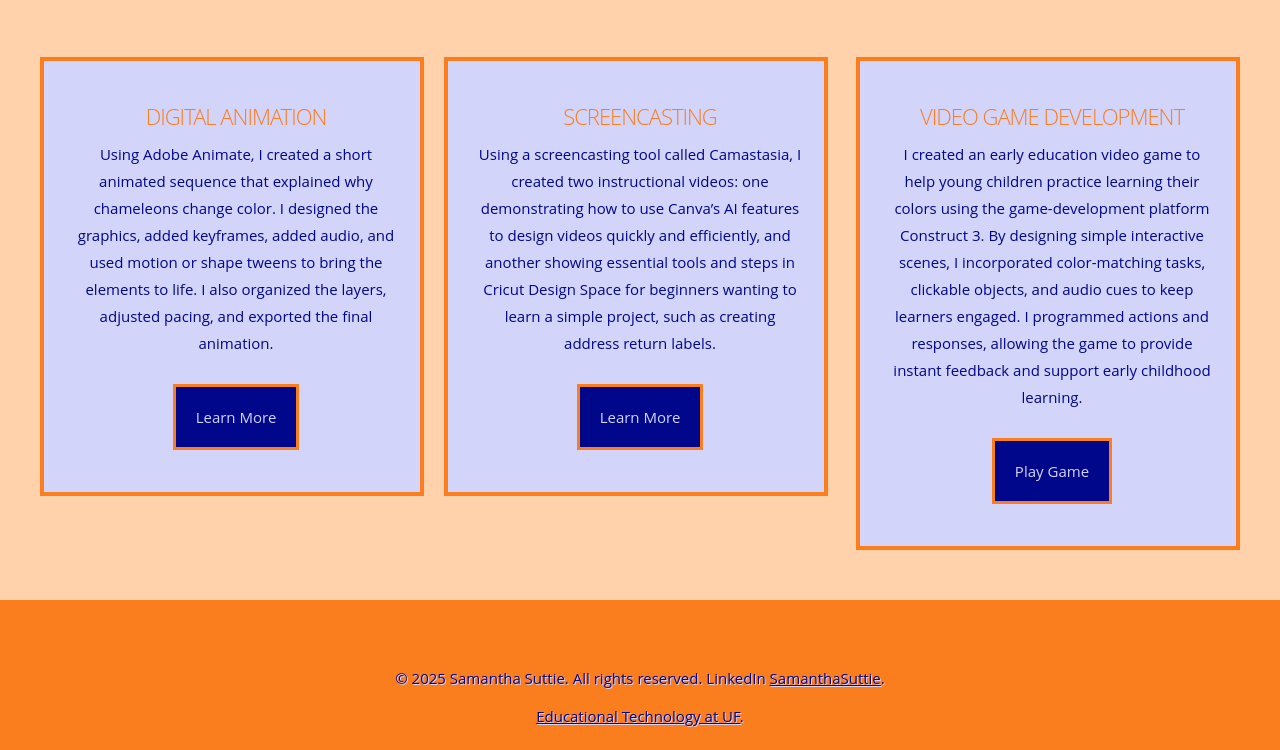
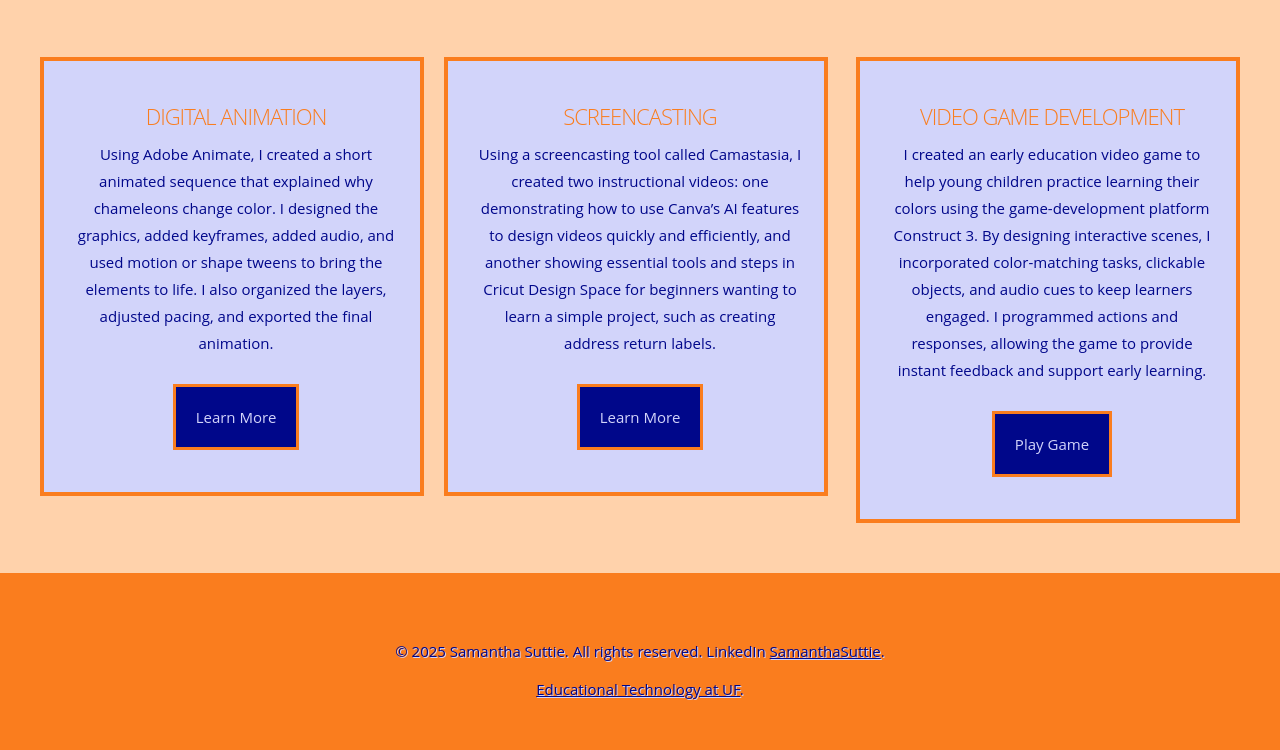
Before and after one commit to samsuttie97-eng/eportfolio, a plain HTML site: page index.html in a window 1280 px wide. Shown: the part 948-1698 px from the top of the page. After the commit the page ends 1671 px from the top, so only its background shows below. Drawn offline with Linux system fonts and the light colour scheme.

Commit message:
Update index.html

```diff
--- a/index.html
+++ b/index.html
@@ -125,7 +125,7 @@ Released   : 20130406
 			<div class="box-style">
 				<div class="content">
 					<h2>Video Game Development</h2>
-					<p>I created an early education video game to help young children practice learning their colors using the game-development platform Construct 3. By designing simple interactive scenes, I incorporated color-matching tasks, clickable objects, and audio cues to keep learners engaged. I programmed actions and responses, allowing the game to provide instant feedback and support early childhood learning.</p>
+					<p>I created an early education video game to help young children practice learning their colors using the game-development platform Construct 3. By designing interactive scenes, I incorporated color-matching tasks, clickable objects, and audio cues to keep learners engaged. I programmed actions and responses, allowing the game to provide instant feedback and support early learning.</p>
 					<a href="https://samanthasuttie.itch.io/monies-toys-of-many-colors"class="button">Play Game</a>
 				</div>
 			</div>
```
